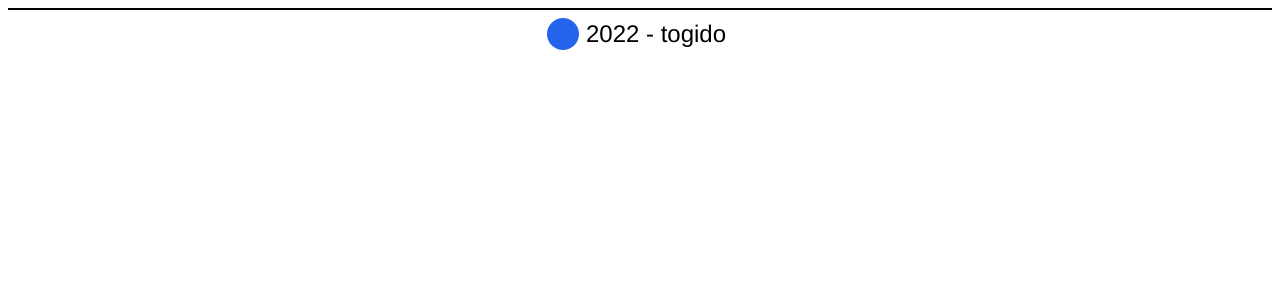
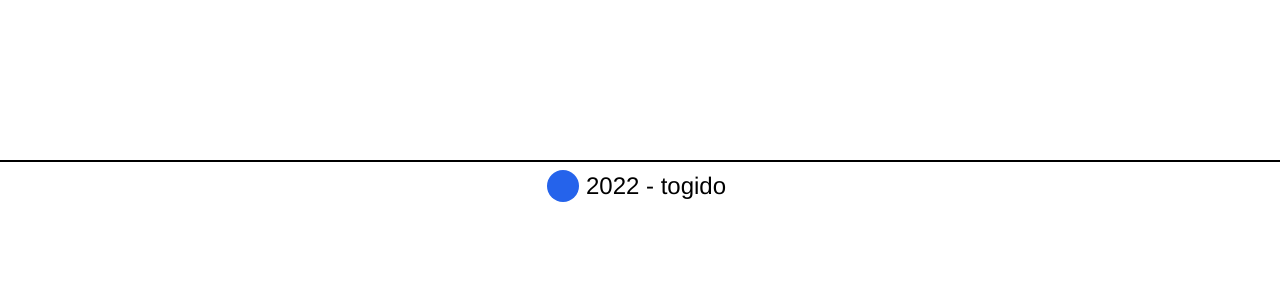
Before and after one commit to toine08/week2, a Next.js app: page /components/Footer in a window 1280 px wide. Shown: the top 300 px of the page. Built offline with nearby package versions, Linux system fonts and the light colour scheme.

Commit message:
updated the git ignore

```diff
--- a/pages/components/Footer.jsx
+++ b/pages/components/Footer.jsx
@@ -2,8 +2,8 @@ import Link from "next/link"
 
 export default function Foot(){
     return(
-        <footer className=" m-2 flex justify-center items-center">
-            <div className="bg-white border-t-2 p-2 border-black flex flex-row w-full static justify-center">
+        <footer className="mt-40 inset-x-0 bottom-0 sm-2 flex justify-center items-center">
+            <div className=" bg-white border-t-2 p-2 border-black flex flex-row w-full relative justify-center">
             <span className="flex flex-row text-2xl">
                 <div className="w-8 h-8 rounded-2xl bg-blue-600"></div>
 &nbsp;2022 -
--- a/pages/index.jsx
+++ b/pages/index.jsx
@@ -249,7 +249,7 @@ export default function Home() {
           <h1 className="text-3xl font-semibold">Memos received</h1>
         )}
 
-        <div className="grid gap-3 grid-cols-4 auto-rows-3">
+        <div className="grid gap-3 grid-cols-1 hover:auto-col-max">
           {currentAccount &&
             memos.map((memo, idx) => {
               return (
```
Also changed, not shown: 1 other file (tests, documents, lock files or other folders).
